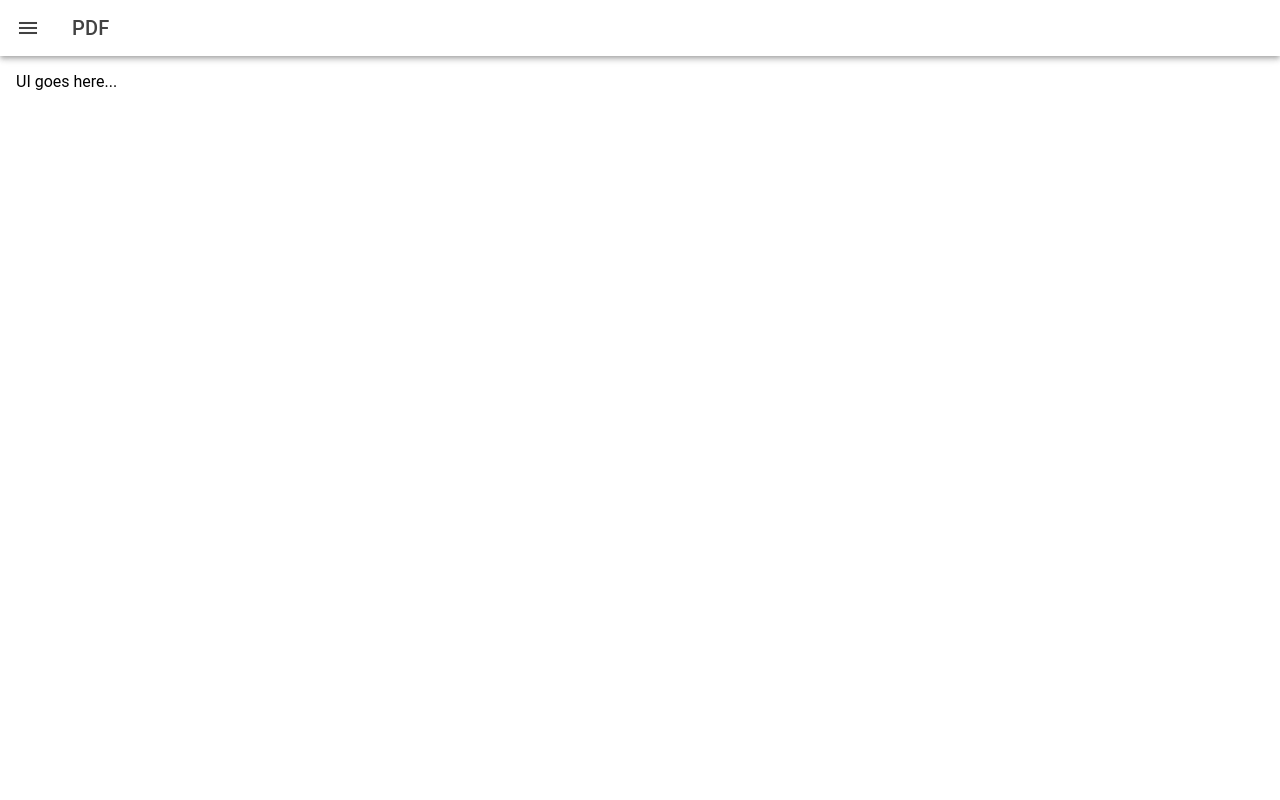
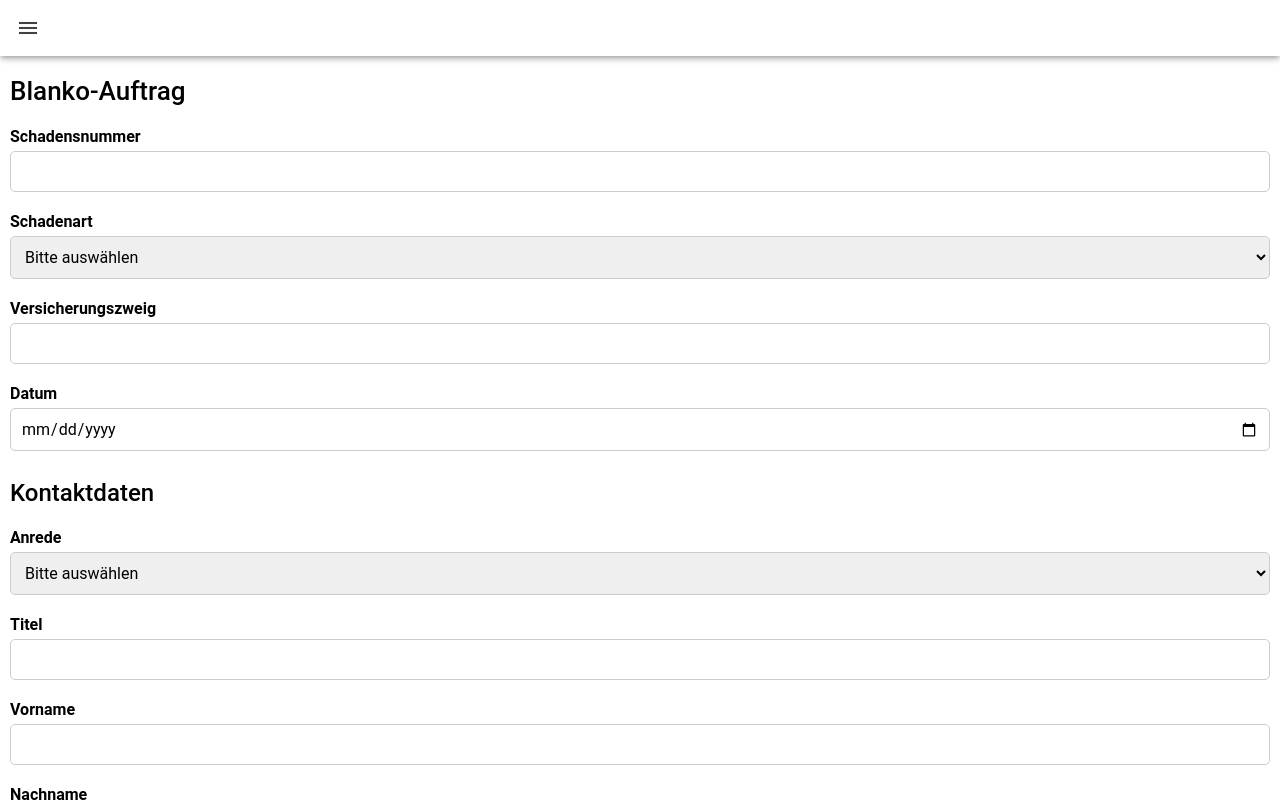
Before and after one commit to Marroeme/CapacitorBA, a React (Vite) app: page /app/pdf in a window 1280 px wide. Built offline with nearby package versions, Linux system fonts and the light colour scheme.

Commit message:
Formular

```diff
--- /dev/null
+++ b/src/pages/PDF.css
@@ -0,0 +1,22 @@
+  h1, h2 {
+    text-align: left;
+    padding-left: 10px;
+
+  }
+
+  .input-group {
+    padding: 10px;
+
+  }
+
+  input, select {
+    width: 100%;
+    padding: 10px;
+    margin-top: 5px;
+    border: 1px solid #ccc;
+    border-radius: 5px;
+  }
+
+  label {
+    font-weight: bold;
+  }
--- a/src/pages/PDF.tsx
+++ b/src/pages/PDF.tsx
@@ -1,7 +1,26 @@
 import { IonButtons, IonContent, IonHeader, IonMenuButton, IonPage, IonTitle, IonToolbar } from "@ionic/react";
-import React from "react";
+import React, { useState } from "react";
+import "./PDF.css";
 
-const PDF: React.FC = () => {
+const PDF = () => {
+  const [form, setForm] = useState({
+    schadensnummer: "",
+    schadenart: "",
+    versicherungszweig: "",
+    anrede: "",
+    titel: "",
+    vorname: "",
+    nachname: "",
+    strasse: "",
+    plz: "",
+    ort: "",
+    datum: "",
+  });
+
+  const handleChange = (e: { target: { name: any; value: any } }) => {
+    setForm({ ...form, [e.target.name]: e.target.value });
+  };
+
   return (
     <IonPage>
       <IonHeader>
@@ -9,10 +28,76 @@ const PDF: React.FC = () => {
           <IonButtons slot="start">
             <IonMenuButton />
           </IonButtons>
-          <IonTitle>PDF</IonTitle>
         </IonToolbar>
       </IonHeader>
-      <IonContent className="ion-padding">UI goes here...</IonContent>
+      <IonContent>
+        <h1>Blanko-Auftrag</h1>
+        <form>
+          <div className="input-group">
+            <label>Schadensnummer</label>
+            <input name="schadensnummer" value={form.schadensnummer} onChange={handleChange} />
+          </div>
+
+          <div className="input-group">
+            <label>Schadenart</label>
+            <select name="schadenart" value={form.schadenart} onChange={handleChange}>
+              <option value="">Bitte auswählen</option>
+              <option value="Auto">Feuer</option>
+              <option value="Fahrrad">Sturm</option>
+            </select>
+          </div>
+
+          <div className="input-group">
+            <label>Versicherungszweig</label>
+            <input name="versicherungszweig" value={form.versicherungszweig} onChange={handleChange} />
+          </div>
+
+          <div className="input-group">
+            <label>Datum</label>
+            <input type="date" name="datum" value={form.datum} onChange={handleChange} />
+          </div>
+
+          <h2>Kontaktdaten</h2>
+          <div className="input-group">
+            <label>Anrede</label>
+            <select name="anrede" value={form.anrede} onChange={handleChange}>
+              <option value="">Bitte auswählen</option>
+              <option value="Herr">Herr</option>
+              <option value="Frau">Frau</option>
+            </select>
+          </div>
+
+          <div className="input-group">
+            <label>Titel</label>
+            <input name="titel" value={form.titel} onChange={handleChange} />
+          </div>
+
+          <div className="input-group">
+            <label>Vorname</label>
+            <input name="vorname" value={form.vorname} onChange={handleChange} />
+          </div>
+
+          <div className="input-group">
+            <label>Nachname</label>
+            <input name="nachname" value={form.nachname} onChange={handleChange} />
+          </div>
+
+          <div className="input-group">
+            <label>Straße/Hausnummer</label>
+            <input name="strasse" value={form.strasse} onChange={handleChange} />
+          </div>
+
+          <div className="input-group">
+            <label>PLZ</label>
+            <input name="plz" value={form.plz} onChange={handleChange} />
+          </div>
+
+          <div className="input-group">
+            <label>Ort</label>
+            <input name="ort" value={form.ort} onChange={handleChange} />
+          </div>
+        </form>
+      </IonContent>
     </IonPage>
   );
 };
```
Also changed, not shown: 1 other file (tests, documents, lock files or other folders).
